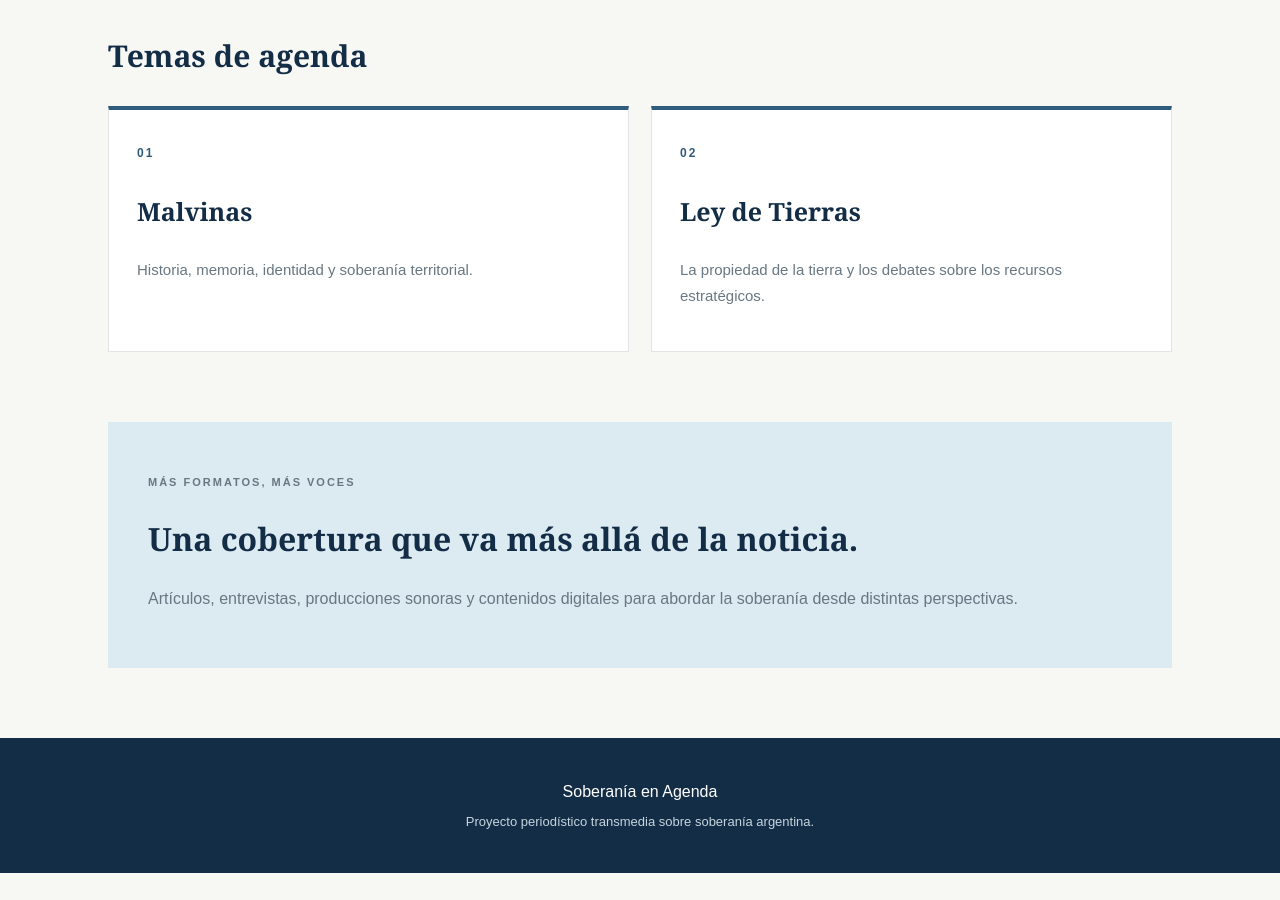
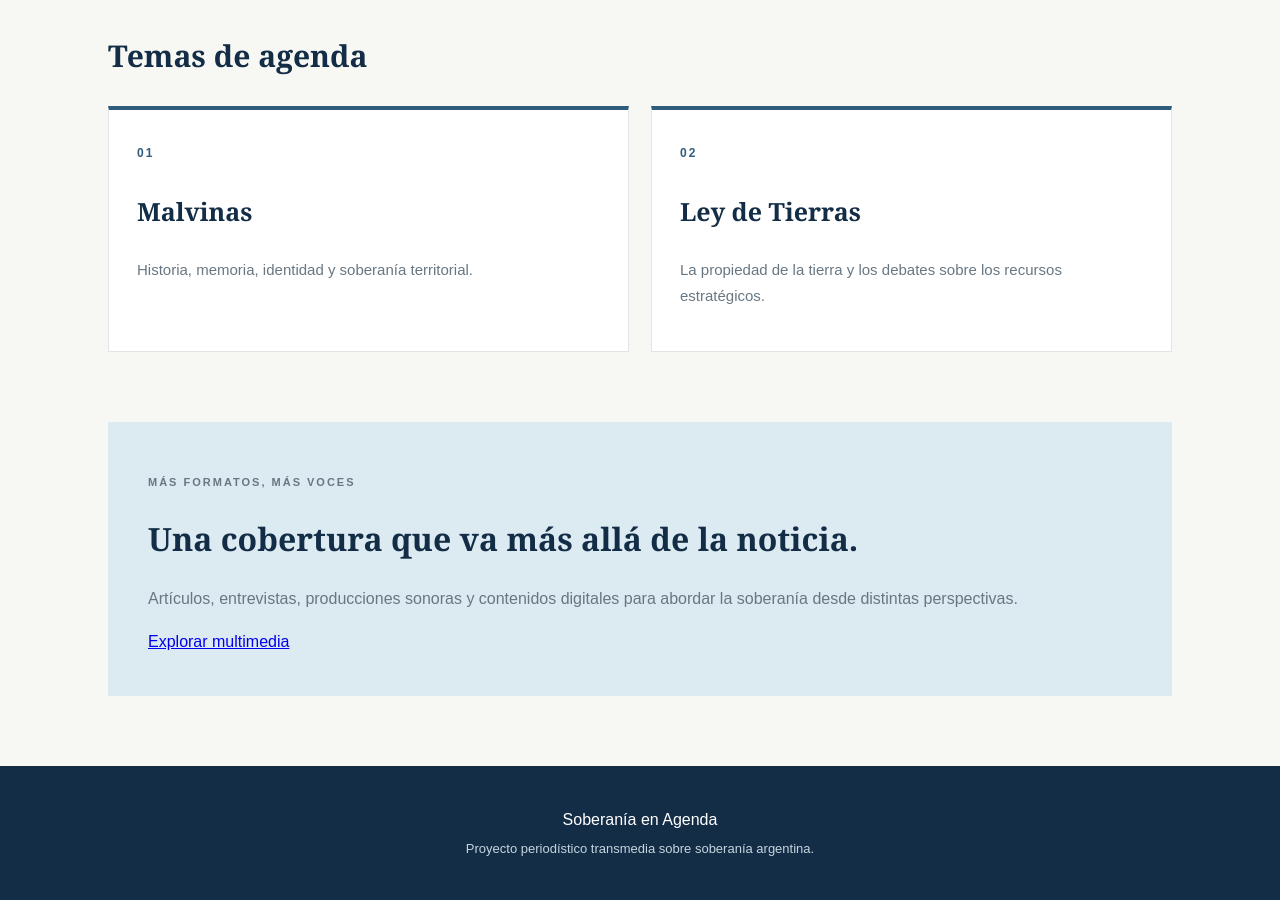
Before and after one commit to RocCut/soberania-en-agenda, a Jekyll site: the page built from index.html, in a window 1280 px wide and 900 px high, scrolled down 813 px. Built offline with Jekyll 4.4.1, drawn with Linux system fonts in a browser that asks for light colours; before the commit the page ends 1686 px from its top, so only the background shows below that.

Commit message:
Agregar botón de exploración multimedia

```diff
--- a/index.html
+++ b/index.html
@@ -46,4 +46,5 @@ title: Inicio
     Artículos, entrevistas, producciones sonoras y contenidos
     digitales para abordar la soberanía desde distintas perspectivas.
   </p>
+  <a class="btn" href="{{ '/multimedia/' | relative_url }}">Explorar multimedia</a>
 </section>
```
